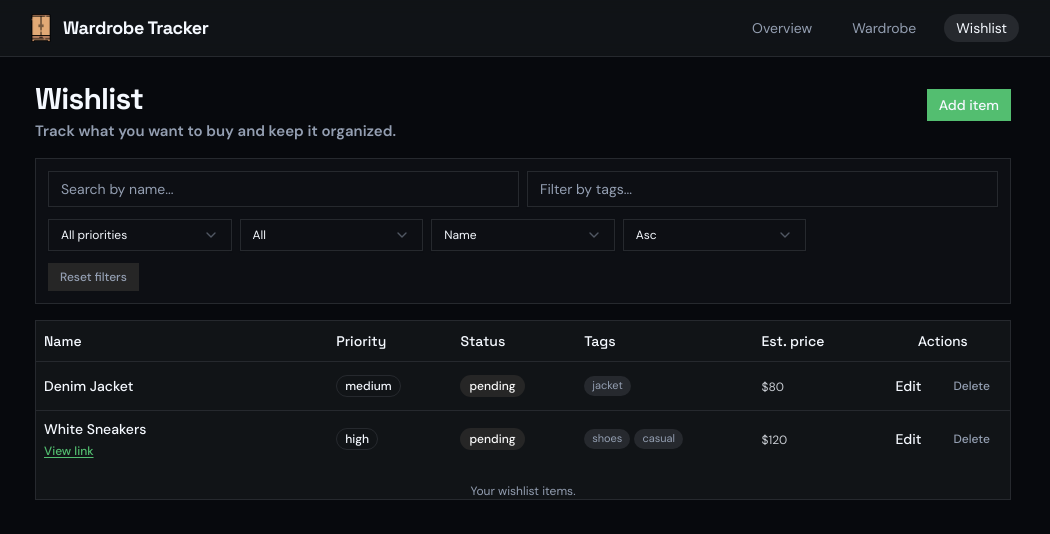
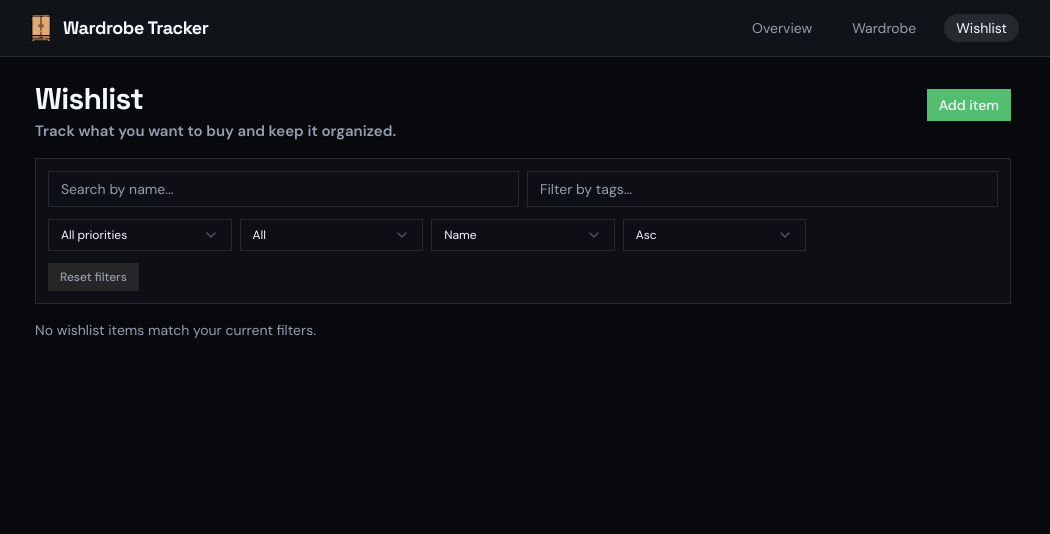
Before and after one commit to SantiG11/wardrobe-tracker, a React (Vite) app: page /wishlist in a window 1280 px wide. Shown: the top 534 px of the page, without its empty margins (117-1167 px from the left). Built offline with nearby package versions, Linux system fonts and the light colour scheme.

Commit message:
WardrobeProvider and WishlistProvider added to store items with context

```diff
--- a/src/features/wardrobe/ClothingFormDialog.tsx
+++ b/src/features/wardrobe/ClothingFormDialog.tsx
@@ -1,4 +1,3 @@
-import { useWardrobe } from "@/hooks/useWardrobe";
 import { useForm } from "react-hook-form";
 import { zodResolver } from "@hookform/resolvers/zod";
 import {
@@ -34,6 +33,7 @@ import {
 import { Textarea } from "@/components/ui/textarea";
 import type { ClothingItem } from "@/types/wardrobe";
 import { useState } from "react";
+import { useWardrobe } from "@/providers/WardrobeProvider";
 
 type Mode = "create" | "edit";
 
--- a/src/features/wishlist/WishlistFormDialog.tsx
+++ b/src/features/wishlist/WishlistFormDialog.tsx
@@ -35,7 +35,7 @@ import {
   SelectTrigger,
   SelectValue,
 } from "@/components/ui/select";
-import { useWishlist } from "@/hooks/useWishList";
+import { useWishlist } from "@/providers/WishlistProvider";
 
 type Mode = "create" | "edit";
 
--- a/src/hooks/useWardrobe.ts
+++ /dev/null
@@ -1,61 +0,0 @@
-import type { ClothingItem } from "@/types/wardrobe";
-import { useLocalStorageState } from "./useLocalStorageState";
-
-const STORAGE_KEY = "wardrobe-items";
-
-const initialWardrobe: ClothingItem[] = [
-  {
-    id: "1",
-    name: "Black T-Shirt",
-    category: "tshirt",
-    tags: ["basic", "cotton"],
-    colors: ["#000000"],
-    status: "clean",
-    yearsOfUse: "one-to-three-years",
-  },
-  {
-    id: "2",
-    name: "Running Shorts",
-    category: "shorts",
-    tags: ["sporty"],
-    colors: ["#1d4ed8"],
-    status: "dirty",
-    yearsOfUse: "less-than-a-year",
-  },
-];
-
-export function useWardrobe() {
-  const [items, setItems] = useLocalStorageState<ClothingItem[]>(
-    STORAGE_KEY,
-    initialWardrobe,
-  );
-
-  const addItem = (item: ClothingItem) => {
-    setItems((prev) => [...prev, item]);
-  };
-
-  const updateItem = (id: string, patch: Partial<ClothingItem>) => {
-    setItems((prev) =>
-      prev.map((item) => (item.id === id ? { ...item, ...patch } : item)),
-    );
-  };
-
-  const deleteItem = (id: string) => {
-    setItems((prev) => prev.filter((item) => item.id !== id));
-  };
-
-  const toggleStatus = (id: string) => {
-    setItems((prev) =>
-      prev.map((item) =>
-        item.id === id
-          ? {
-              ...item,
-              status: item.status === "clean" ? "dirty" : "clean",
-            }
-          : item,
-      ),
-    );
-  };
-
-  return { items, addItem, updateItem, deleteItem, toggleStatus };
-}
--- a/src/hooks/useWishList.ts
+++ /dev/null
@@ -1,66 +0,0 @@
-import type { WishlistItem } from "@/types/wardrobe";
-import { useLocalStorageState } from "./useLocalStorageState";
-
-const STORAGE_KEY = "whishlist-items";
-
-const initialWishlist: WishlistItem[] = [
-  {
-    id: "1",
-    name: "White Sneakers",
-    link: "https://example.com/white-sneakers",
-    estimatedPrice: 120,
-    tags: ["shoes", "casual"],
-    priority: "high",
-    status: "pending",
-  },
-  {
-    id: "2",
-    name: "Denim Jacket",
-    estimatedPrice: 80,
-    tags: ["jacket"],
-    priority: "medium",
-    status: "pending",
-  },
-];
-
-export function useWishlist() {
-  const [items, setItems] = useLocalStorageState<WishlistItem[]>(
-    STORAGE_KEY,
-    initialWishlist,
-  );
-
-  const addItem = (item: WishlistItem) => {
-    setItems((prev) => [...prev, item]);
-  };
-
-  const updateItem = (id: string, patch: Partial<WishlistItem>) => {
-    setItems((prev) =>
-      prev.map((item) => (item.id === id ? { ...item, ...patch } : item)),
-    );
-  };
-
-  const deleteItem = (id: string) => {
-    setItems((prev) => prev.filter((item) => item.id !== id));
-  };
-
-  const toggleStatus = (id: string) => {
-    setItems((prev) =>
-      prev.map((item) =>
-        item.id === id
-          ? {
-              ...item,
-              status: item.status === "pending" ? "bought" : "pending",
-            }
-          : item,
-      ),
-    );
-  };
-
-  return {
-    items,
-    addItem,
-    updateItem,
-    deleteItem,
-    toggleStatus,
-  };
-}
--- a/src/main.tsx
+++ b/src/main.tsx
@@ -3,11 +3,17 @@ import { createRoot } from "react-dom/client";
 import { BrowserRouter } from "react-router-dom";
 import "./index.css";
 import App from "./App.tsx";
+import { WardrobeProvider } from "./providers/WardrobeProvider.tsx";
+import { WishlistProvider } from "./providers/WishlistProvider.tsx";
 
 createRoot(document.getElementById("root")!).render(
   <StrictMode>
     <BrowserRouter>
-      <App />
+      <WardrobeProvider>
+        <WishlistProvider>
+          <App />
+        </WishlistProvider>
+      </WardrobeProvider>
     </BrowserRouter>
   </StrictMode>,
 );
--- /dev/null
+++ b/src/providers/WardrobeProvider.tsx
@@ -0,0 +1,61 @@
+import { useLocalStorageState } from "@/hooks/useLocalStorageState";
+import type { ClothingItem } from "@/types/wardrobe";
+import { createContext, useContext, type ReactNode } from "react";
+
+const STORAGE_KEY = "wardrobe-items";
+
+type WardrobeContextValue = {
+  items: ClothingItem[];
+  addItem: (item: ClothingItem) => void;
+  updateItem: (id: string, patch: Partial<ClothingItem>) => void;
+  deleteItem: (id: string) => void;
+  toggleStatus: (id: string) => void;
+};
+
+const WardrobeContext = createContext<WardrobeContextValue | null>(null);
+
+export function WardrobeProvider({ children }: { children: ReactNode }) {
+  const [items, setItems] = useLocalStorageState<ClothingItem[]>(
+    STORAGE_KEY,
+    [],
+  );
+
+  const addItem = (item: ClothingItem) => {
+    setItems((prev) => [item, ...prev]);
+  };
+
+  const updateItem = (id: string, patch: Partial<ClothingItem>) => {
+    setItems((prev) =>
+      prev.map((item) => (item.id === id ? { ...item, ...patch } : item)),
+    );
+  };
+
+  const deleteItem = (id: string) => {
+    setItems((prev) => prev.filter((item) => item.id !== id));
+  };
+
+  const toggleStatus = (id: string) => {
+    setItems((prev) =>
+      prev.map((item) =>
+        item.id === id
+          ? { ...item, status: item.status === "clean" ? "dirty" : "clean" }
+          : item,
+      ),
+    );
+  };
+
+  return (
+    <WardrobeContext.Provider
+      value={{ items, addItem, updateItem, deleteItem, toggleStatus }}
+    >
+      {children}
+    </WardrobeContext.Provider>
+  );
+}
+
+export function useWardrobe() {
+  const ctx = useContext(WardrobeContext);
+  if (!ctx)
+    throw new Error("useWardrobe must be used inside <WardrobeProvider>");
+  return ctx;
+}
--- /dev/null
+++ b/src/providers/WishlistProvider.tsx
@@ -0,0 +1,64 @@
+import { createContext, useContext, type ReactNode } from "react";
+import type { WishlistItem } from "@/types/wardrobe";
+import { useLocalStorageState } from "@/hooks/useLocalStorageState";
+
+const STORAGE_KEY = "whishlist-items";
+
+type WishlistContextValue = {
+  items: WishlistItem[];
+  addItem: (item: WishlistItem) => void;
+  updateItem: (id: string, patch: Partial<WishlistItem>) => void;
+  deleteItem: (id: string) => void;
+  toggleStatus: (id: string) => void;
+};
+
+const WishlistContext = createContext<WishlistContextValue | null>(null);
+
+export function WishlistProvider({ children }: { children: ReactNode }) {
+  const [items, setItems] = useLocalStorageState<WishlistItem[]>(
+    STORAGE_KEY,
+    [],
+  );
+
+  const addItem = (item: WishlistItem) => {
+    setItems((prev) => [item, ...prev]);
+  };
+
+  const updateItem = (id: string, patch: Partial<WishlistItem>) => {
+    setItems((prev) =>
+      prev.map((item) => (item.id === id ? { ...item, ...patch } : item)),
+    );
+  };
+
+  const deleteItem = (id: string) => {
+    setItems((prev) => prev.filter((item) => item.id !== id));
+  };
+
+  const toggleStatus = (id: string) => {
+    setItems((prev) =>
+      prev.map((item) =>
+        item.id === id
+          ? {
+              ...item,
+              status: item.status === "pending" ? "bought" : "pending",
+            }
+          : item,
+      ),
+    );
+  };
+
+  return (
+    <WishlistContext.Provider
+      value={{ items, addItem, updateItem, deleteItem, toggleStatus }}
+    >
+      {children}
+    </WishlistContext.Provider>
+  );
+}
+
+export function useWishlist() {
+  const ctx = useContext(WishlistContext);
+  if (!ctx)
+    throw new Error("useWishlist must be used inside <WishlistProvider>");
+  return ctx;
+}
--- a/src/routes/OverviewPage.tsx
+++ b/src/routes/OverviewPage.tsx
@@ -1,8 +1,9 @@
 import { OverviewHero } from "@/components/OverviewHero";
 import { PageHeader } from "@/components/PageHeader";
 import { Card, CardContent, CardHeader, CardTitle } from "@/components/ui/card";
-import { useWardrobe } from "@/hooks/useWardrobe";
-import { useWishlist } from "@/hooks/useWishList";
+import { useWardrobe } from "@/providers/WardrobeProvider";
+import { useWishlist } from "@/providers/WishlistProvider";
+
 import { useMemo } from "react";
 import { Link } from "react-router-dom";
 
--- a/src/routes/WardrobePage.tsx
+++ b/src/routes/WardrobePage.tsx
@@ -1,6 +1,5 @@
 import { useMemo, useState } from "react";
 
-import { useWardrobe } from "@/hooks/useWardrobe";
 import { WardrobeTable } from "@/features/wardrobe/WardrobeTable";
 import { WardrobeFilters } from "@/features/wardrobe/WardrobeFilters";
 import { ClothingFormDialog } from "@/features/wardrobe/ClothingFormDialog";
@@ -12,6 +11,7 @@ import type {
 import { PageHeader } from "@/components/PageHeader";
 import { ClothingDetailsDialog } from "@/features/wardrobe/ClothingDetailsDialog";
 import { Button } from "@/components/ui/button";
+import { useWardrobe } from "@/providers/WardrobeProvider";
 
 type StatusFilter = "all" | ClothingStatus;
 type CategoryFilter = "all" | ClothingCategory;
--- a/src/routes/WishListPage.tsx
+++ b/src/routes/WishListPage.tsx
@@ -3,10 +3,11 @@ import { WishlistFormDialog } from "@/features/wishlist/WishlistFormDialog";
 import { WishlistFilters } from "@/features/wishlist/WishlistFilters";
 import { WishlistTable } from "@/features/wishlist/WishlistTable";
 import type { WhishlistPriority } from "@/types/wardrobe";
-import { useWishlist } from "@/hooks/useWishList";
+
 import { PageHeader } from "@/components/PageHeader";
 import { WishlistDetailsDialog } from "@/features/wishlist/WishlistDetailsDialog";
 import { Button } from "@/components/ui/button";
+import { useWishlist } from "@/providers/WishlistProvider";
 
 type StatusFilter = "all" | "pending" | "bought";
 type PriorityFilter = "all" | WhishlistPriority;
```
